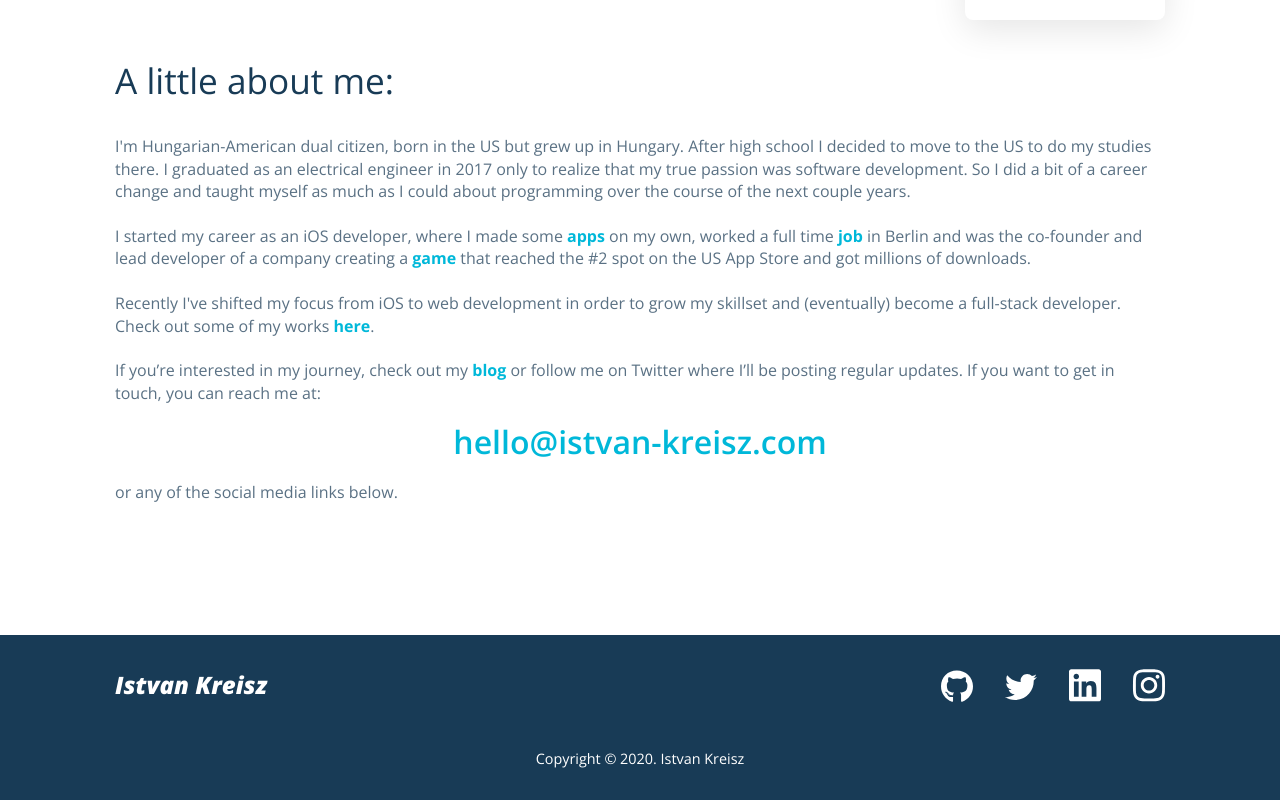
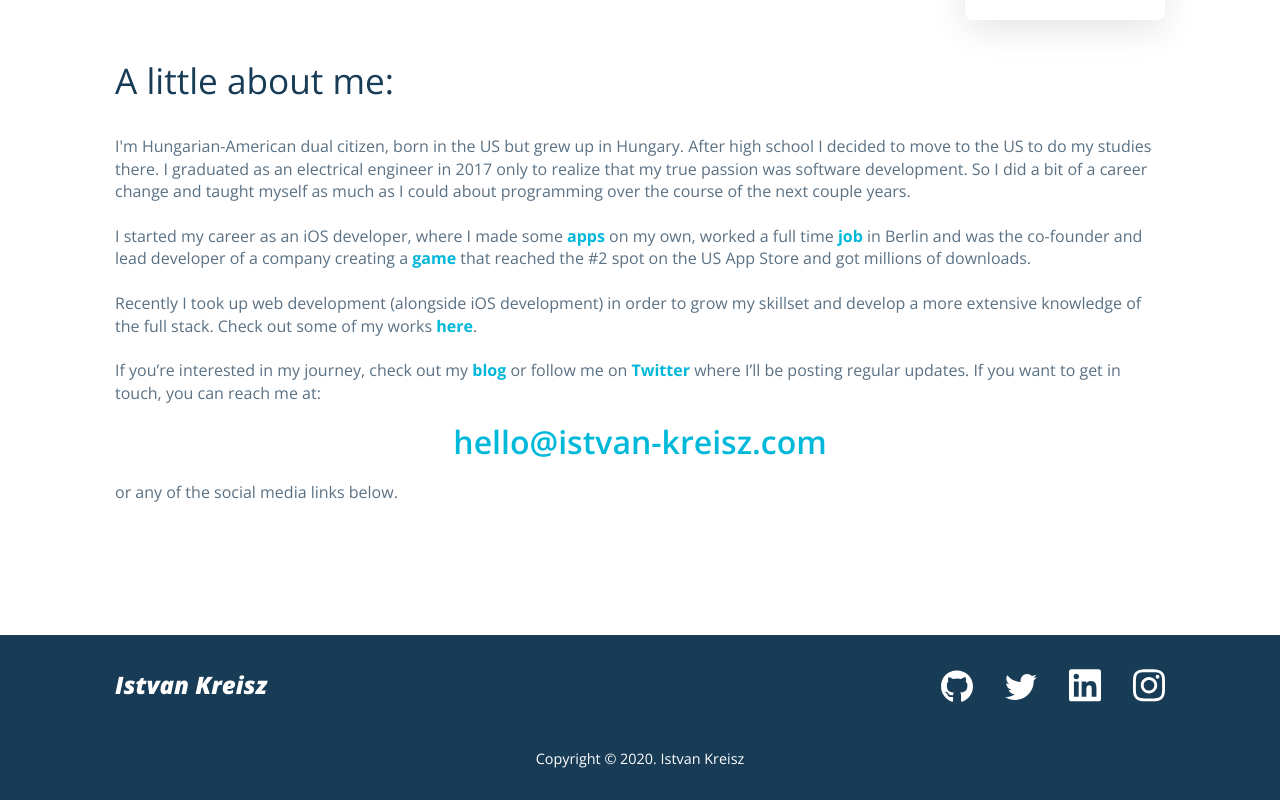
Before and after one commit to istvan-kreisz/blog, a Next.js app: page / in a window 1280 px wide. Shown: the part 546-1346 px from the top of the page. Built offline with nearby package versions, Linux system fonts and the light colour scheme; no server answers.

Commit message:
updates bio

```diff
--- a/src/pages/index.jsx
+++ b/src/pages/index.jsx
@@ -111,16 +111,17 @@ const About = ({ title, description }) => {
 						millions of downloads.
 						<br />
 						<br />
-						Recently I've shifted my focus from iOS to web
-						development in order to grow my skillset and
-						(eventually) become a full-stack developer. Check out
+						Recently I took up web development (alongside iOS
+						development) in order to grow my skillset and develop a
+						more extensive knowledge of the full stack. Check out
 						some of my works <a href="/projects">here</a>.
 						<br />
 						<br />
 						If you’re interested in my journey, check out my{' '}
-						<a href="/blog">blog</a> or follow me on Twitter where
-						I’ll be posting regular updates. If you want to get in
-						touch, you can reach me at:
+						<a href="/blog">blog</a> or follow me on{' '}
+						<a href={process.env.twitter}>Twitter</a> where I’ll be
+						posting regular updates. If you want to get in touch,
+						you can reach me at:
 						<a
 							className={classes.email}
 							href="mailto:hello@istvan-kreisz.com"
```
Also changed, not shown: 1 other file (tests, documents, lock files or other folders).
